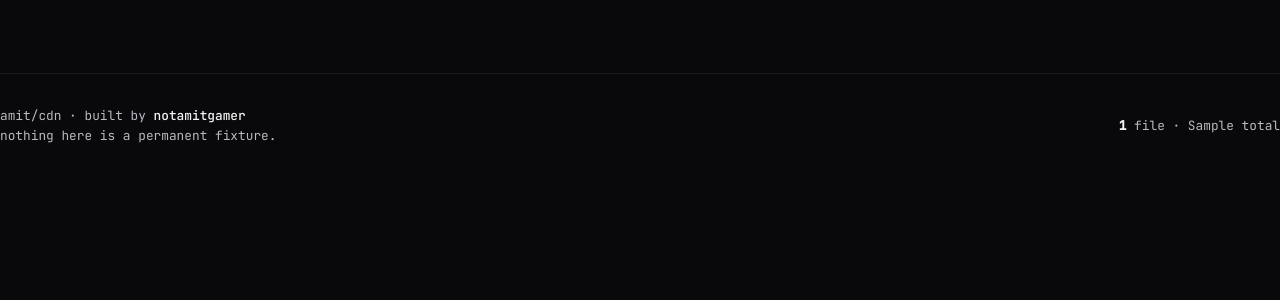
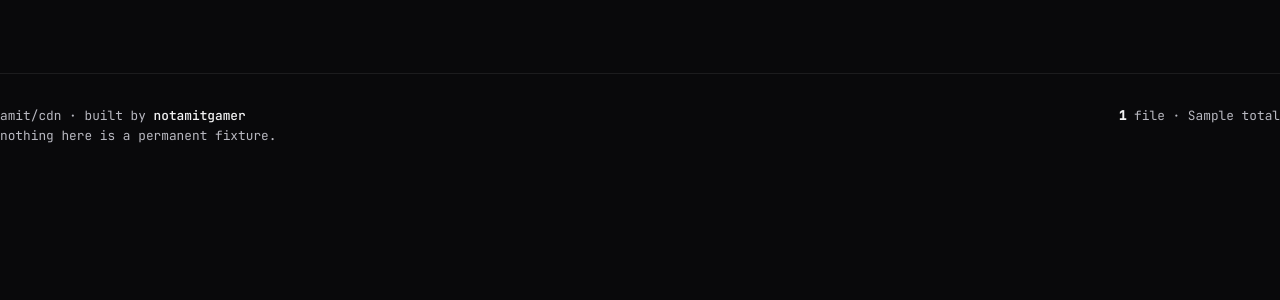
Before and after one commit to notamitgamer/cdnV2, a FastAPI app: template app/templates/url_shortener.html in a window 1280 px wide. Shown: the part 465-765 px from the top of the page. Run offline with FastAPI, Linux system fonts and the light colour scheme; the template is opened without the code that fills it: most values are stand-ins (such as "Sample title", 1, 10 or a date in 2020); some libraries are stand-ins or nearby versions.

Commit message:
Modify footer styles in url_shortener.html
Removed alignment of items in the footer and adjusted gap.

```diff
--- a/app/templates/url_shortener.html
+++ b/app/templates/url_shortener.html
@@ -244,14 +244,12 @@
             font-family: var(--font-mono);
             font-size: 0.8rem;
             display: flex;
-            align-items: center;
             justify-content: space-between;
             flex-wrap: wrap;
-            gap: 0.5rem 1rem;
+            gap: 1rem;
         }
         footer a { color: var(--text-main); font-weight: 500; }
         footer a:hover { color: var(--accent-primary); }
-        footer .footer-copyright { white-space: nowrap; }
 
         @media (max-width: 640px) {
             footer { flex-direction: column; align-items: flex-start; }
```
